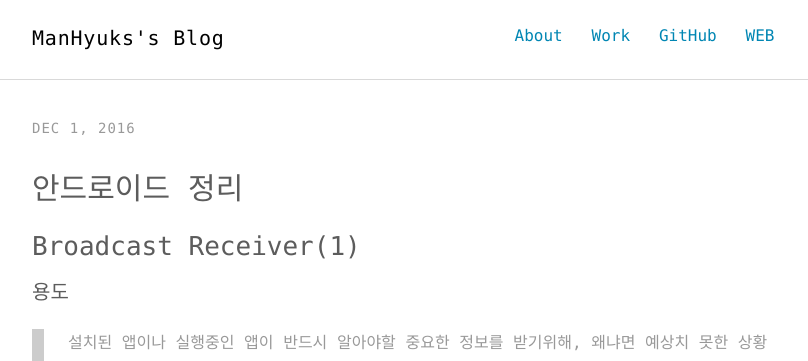
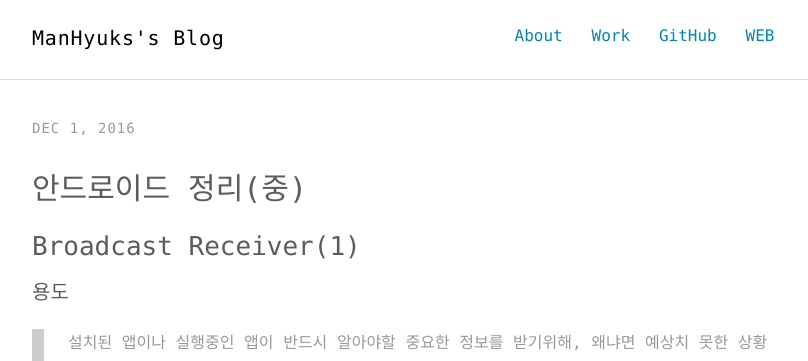
Before and after one commit to ManHyuk/ManHyuk.github.io, a Jekyll site: the page built from _posts/2016-12-01-android.md, in a window 1280 px wide and 900 px high. Shown: the top 361 px of the window, without its empty margins (232-1040 px from the left). Built offline with Jekyll 4.4.1, drawn with Linux system fonts in a browser that asks for light colours.

Commit message:
edit home

```diff
--- a/_includes/intro.html
+++ b/_includes/intro.html
@@ -1,6 +1,6 @@
 <section class="intro">
   <div class="container">
     <p class="lead">Hi, I'm <strong class="author-name" itemprop="name">{{ site.author.name }}</strong>,  <em itemprop="jobTitle">{{ site.author.job }}</em>. <br>
-    {{ site.author.bio }} <a href="http://manhyuk.xyz">Click me</a></p>
+    {{ site.author.bio }} <a href="/about/">Click me</a></p>
   </div>
 </section>
--- a/_posts/2016-12-01-android.md
+++ b/_posts/2016-12-01-android.md
@@ -1,6 +1,6 @@
 ---
 layout: post
-title: "안드로이드 정리"
+title: "안드로이드 정리(중)"
 comments: false
 description: ""
 keywords: ""
```
Also changed, not shown: work.md (renamed from work_portfolio.md).
